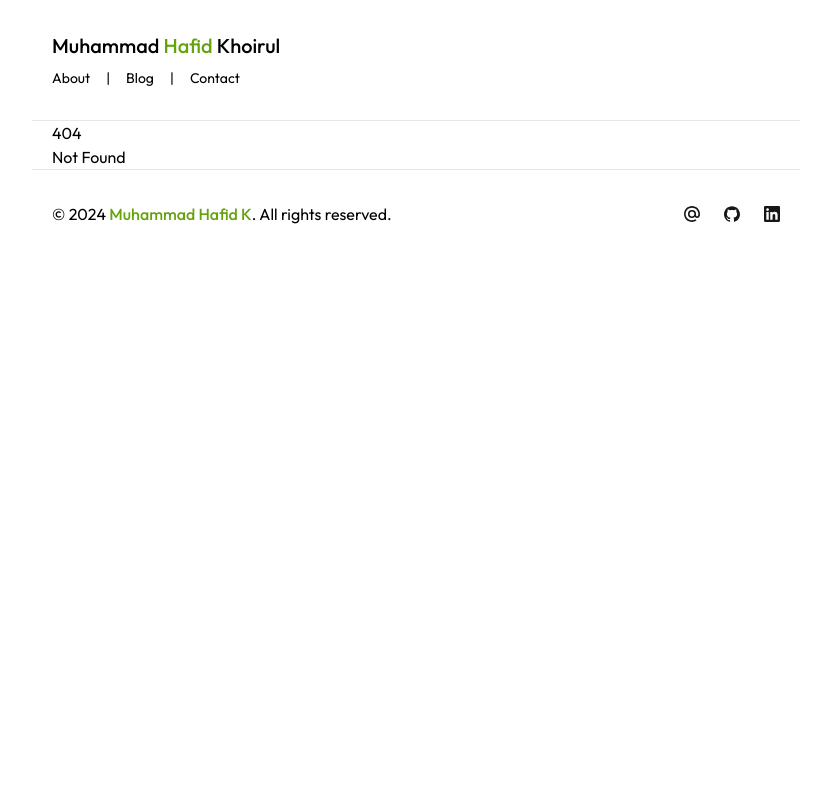
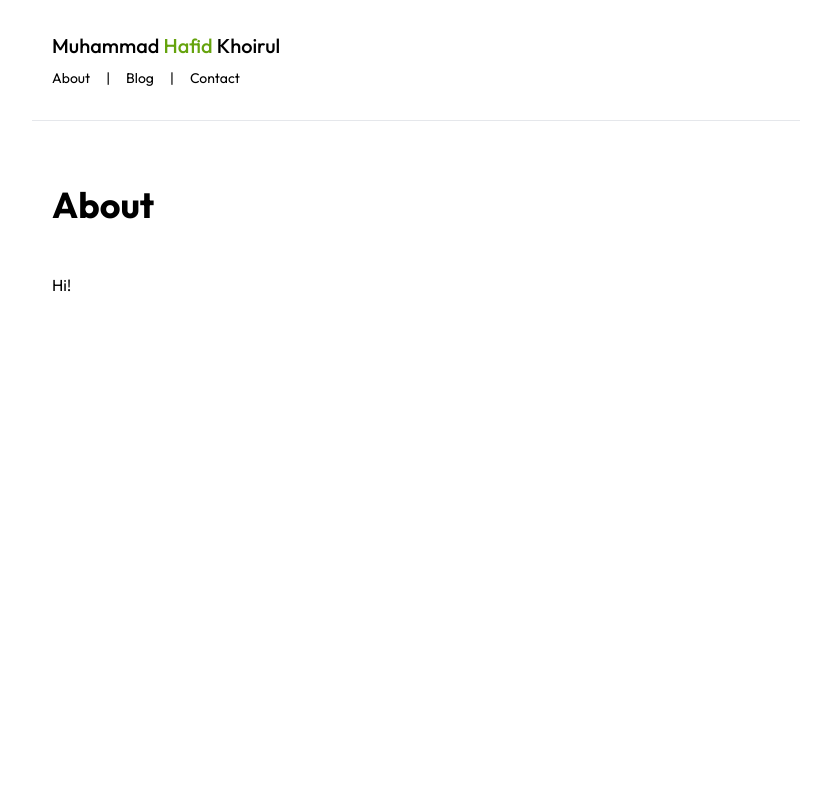
Before and after one commit to mhafidk/blog, a SvelteKit app: page /about in a window 1280 px wide. Before the commit this address had no page. Shown: the top 800 px of the page, without its empty margins (224-1055 px from the left). Built offline with nearby package versions, Linux system fonts and the light colour scheme.

Commit message:
add about page

```diff
--- a/src/routes/+layout.svelte
+++ b/src/routes/+layout.svelte
@@ -5,7 +5,7 @@
 </script>
 
 <Header />
-<main class="max-w-screen-md mx-auto px-5">
+<main class="max-w-screen-md mx-auto px-5 min-h-screen">
 	<slot />
 </main>
 <Footer />
--- /dev/null
+++ b/src/routes/about/+page.svelte
@@ -0,0 +1,8 @@
+<svelte:head>
+	<title>About</title>
+</svelte:head>
+
+<div class="min-h-screen">
+	<h1 class="mt-16 text-4xl font-bold">About</h1>
+	<div class="mt-12"><p>Hi!</p></div>
+</div>
```
